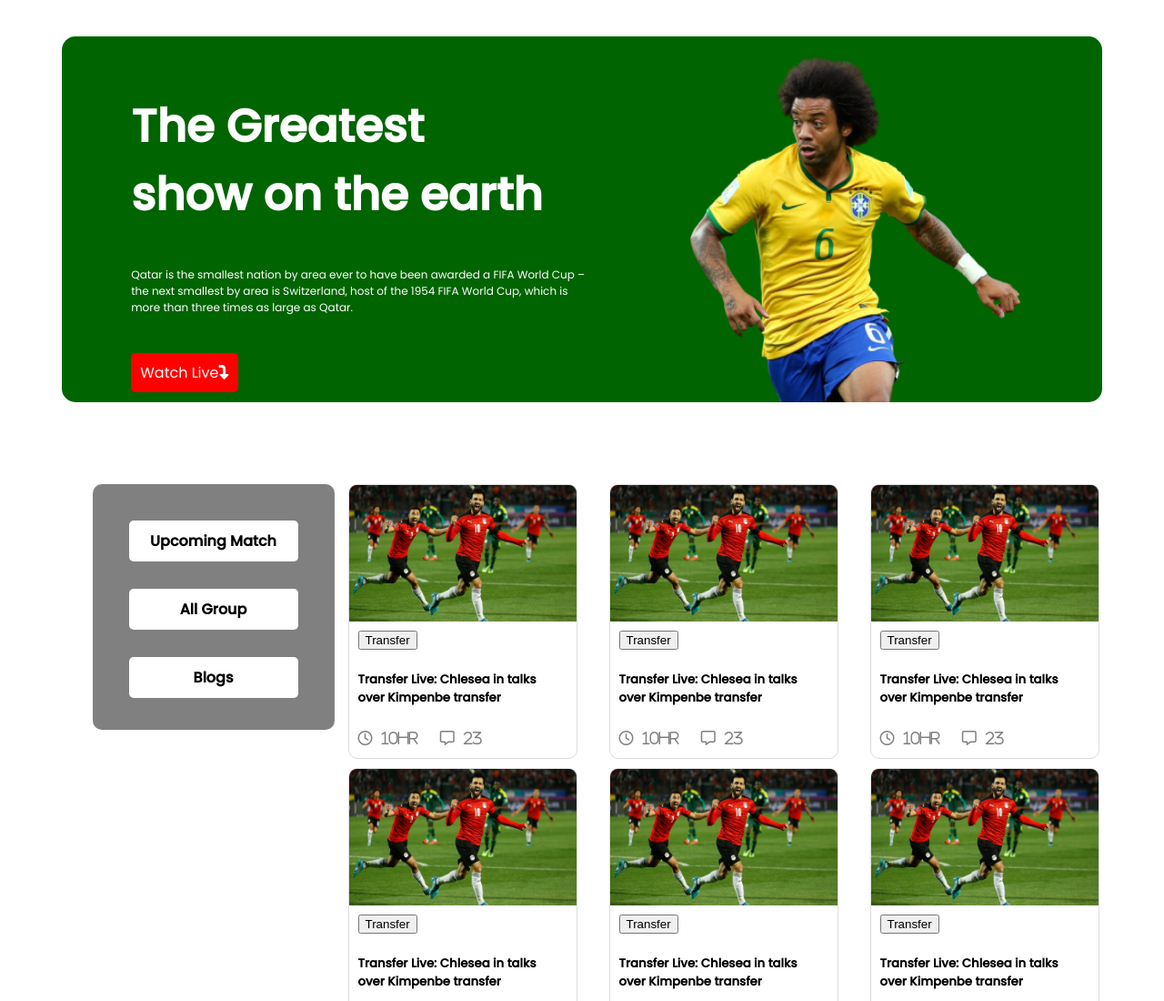
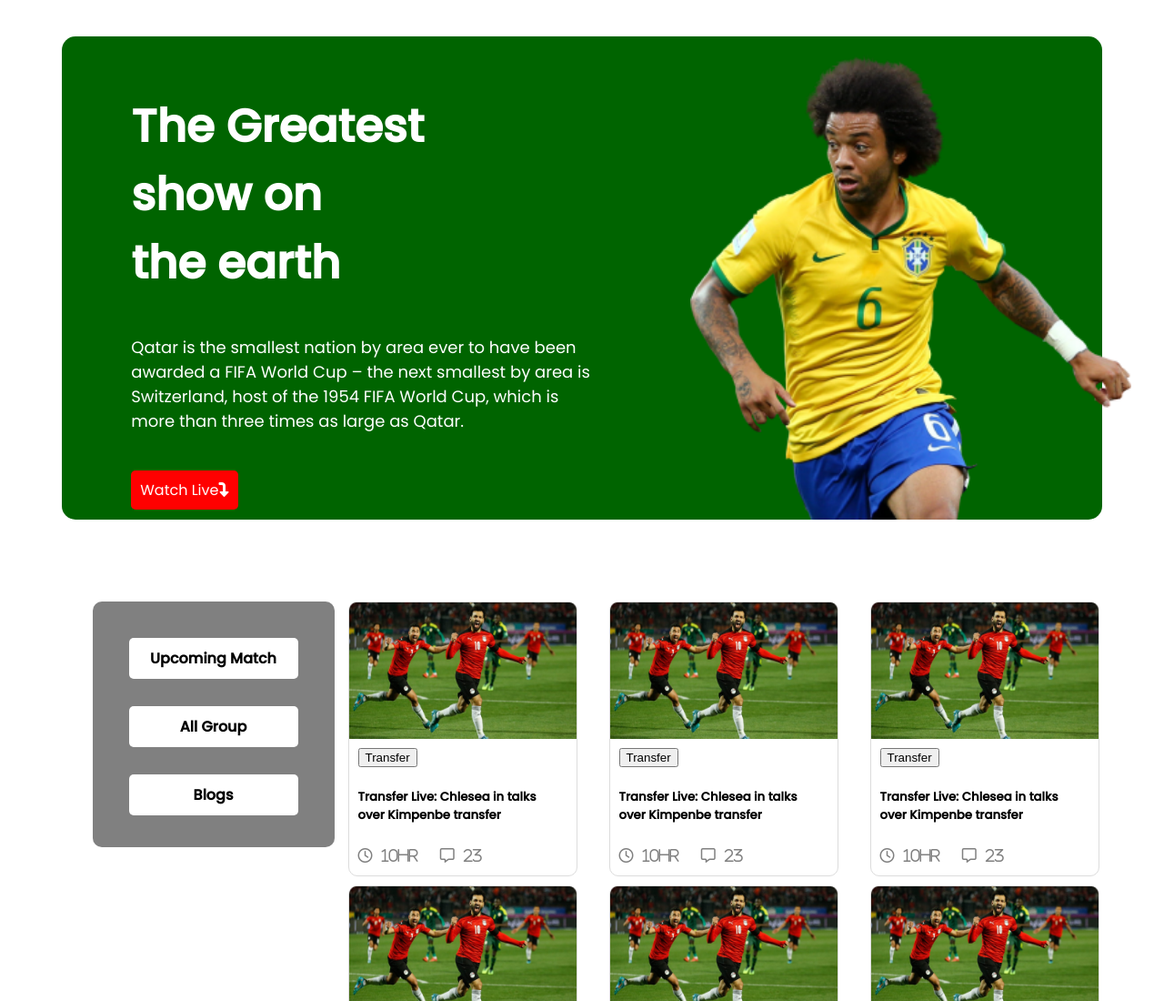
Before and after one commit to Zeba127/worldcup, a plain HTML site: page index.html in a window 1280 px wide. Shown: the top 1100 px of the page at 91% size. Drawn offline with Linux system fonts and the light colour scheme; a web font is replaced by a local one.

Commit message:
link update

```diff
--- a/index.html
+++ b/index.html
@@ -16,7 +16,7 @@
 
          <section class="top-banner">
             <div class="banner-title">
-                <h1>The Greatest <br>show on the earth</h1>
+                <h1>The Greatest <br>show on <br>the earth</h1>
                 <p class="banner-info">Qatar is the smallest nation by area ever to have been awarded a FIFA World Cup – the next smallest by area is Switzerland, host of the 1954 FIFA World Cup, which is more than three times as large as Qatar.
                 </p>
                 <a class="banner-btn" href="">Watch Live<i class="fa-solid fa-turn-down"></i></a>
--- a/mainstyle/blog.css
+++ b/mainstyle/blog.css
@@ -24,7 +24,7 @@ h1{
 
 }
 .banner-info{
-    font-size: 12px;
+    font-size: 18px;
     margin-bottom: 50px;
 
 }
```
